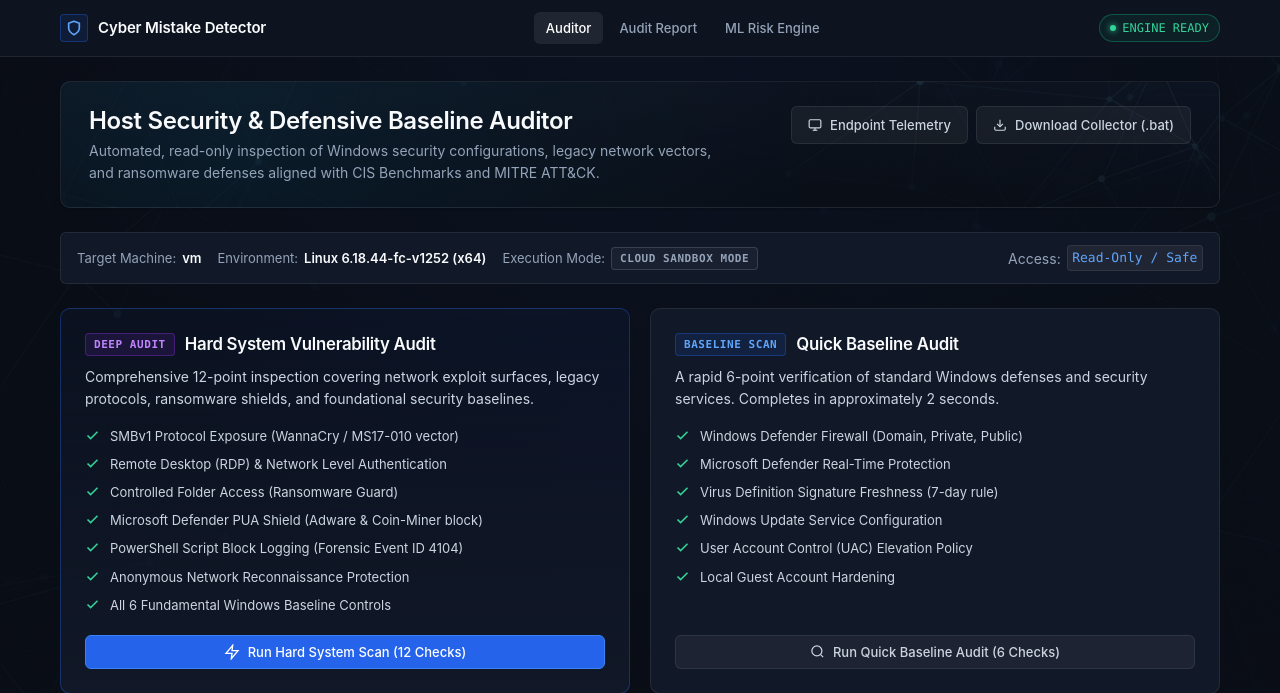
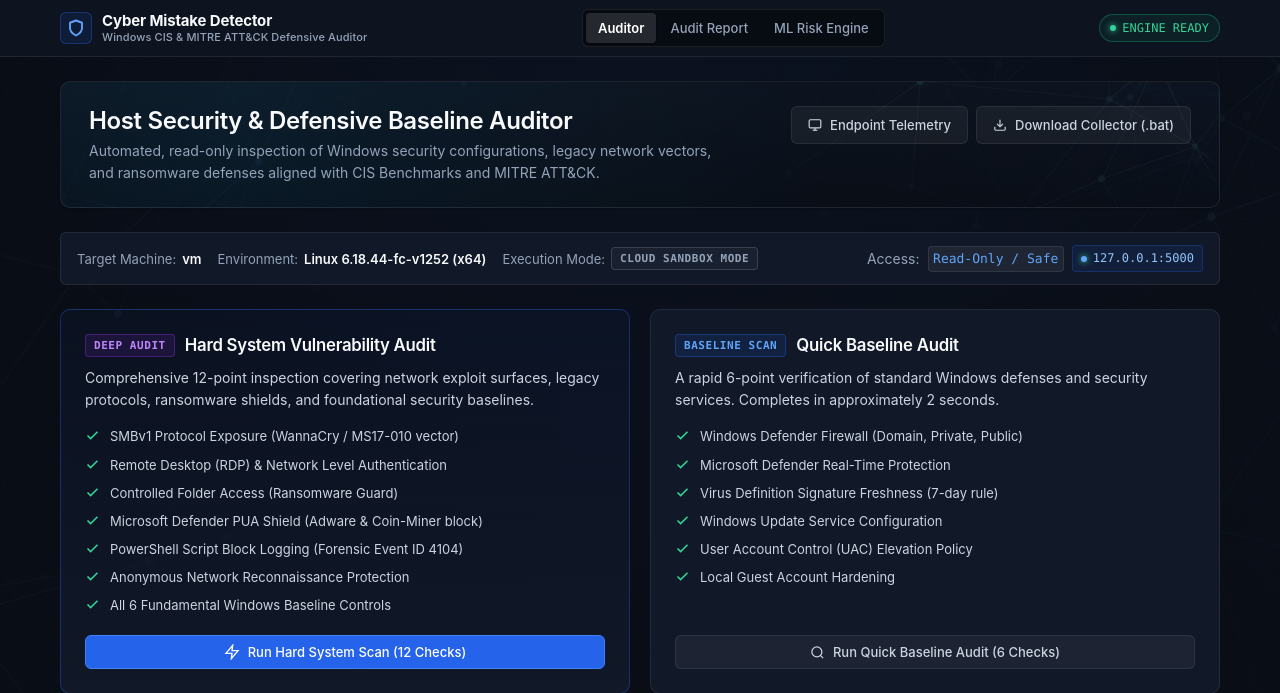
Before and after one commit to deva24102006/CyberSage, a Flask app: page / in a window 1280 px wide. Shown: the top 693 px of the page. Run offline with Flask 3, Linux system fonts and the light colour scheme; data that the repository does not hold is empty.

Commit message:
feat(ui): implement modern segmented navigation, brand typography, and network indicators

```diff
--- a/static/css/style.css
+++ b/static/css/style.css
@@ -1183,3 +1183,84 @@ footer p {
         color: #000000 !important;
     }
 }
+
+
+/* Segmented Navigation & Subtitle Typography */
+.brand-text-wrap {
+    display: flex;
+    flex-direction: column;
+    line-height: 1.25;
+}
+
+.brand-title {
+    font-weight: 700;
+    font-size: 0.9375rem;
+    letter-spacing: -0.01em;
+    color: #f8fafc;
+}
+
+.brand-sub {
+    font-size: 0.6875rem;
+    font-weight: 500;
+    color: var(--text-muted);
+    letter-spacing: 0.01em;
+}
+
+.shield-logo-wrap {
+    width: 32px !important;
+    height: 32px !important;
+    border-radius: var(--radius-md) !important;
+}
+
+.nav-links-segmented {
+    display: inline-flex;
+    align-items: center;
+    background: rgba(0, 0, 0, 0.4);
+    border: 1px solid var(--border-subtle);
+    border-radius: var(--radius-md);
+    padding: 3px;
+    gap: 2px;
+}
+
+.nav-links-segmented .nav-link {
+    padding: 5px 12px;
+    font-size: 0.8125rem;
+    font-weight: 500;
+    border-radius: var(--radius-sm);
+    color: var(--text-muted);
+    transition: all var(--transition-fast);
+}
+
+.nav-links-segmented .nav-link:hover {
+    color: var(--text-primary);
+    background: rgba(255, 255, 255, 0.05);
+}
+
+.nav-links-segmented .nav-link.active {
+    background: rgba(255, 255, 255, 0.12);
+    color: #ffffff;
+    font-weight: 600;
+    box-shadow: 0 1px 2px rgba(0, 0, 0, 0.3);
+}
+
+.system-network-pill {
+    display: inline-flex;
+    align-items: center;
+    gap: 6px;
+    font-family: var(--font-mono);
+    font-size: 0.75rem;
+    background: rgba(37, 99, 235, 0.1);
+    border: 1px solid rgba(37, 99, 235, 0.25);
+    color: #93c5fa;
+    padding: 3px 8px;
+    border-radius: var(--radius-sm);
+}
+
+.system-network-pill a {
+    color: #93c5fa;
+    text-decoration: none;
+}
+
+.system-network-pill a:hover {
+    text-decoration: underline;
+}
--- a/templates/index.html
+++ b/templates/index.html
@@ -13,14 +13,17 @@
         <div class="nav-content">
             <a href="{{ url_for('home') }}" class="brand-badge">
                 <span class="shield-logo-wrap" aria-hidden="true">
-                    <svg width="16" height="16" viewBox="0 0 24 24" fill="none" stroke="currentColor" stroke-width="2.5" stroke-linecap="round" stroke-linejoin="round">
+                    <svg width="18" height="18" viewBox="0 0 24 24" fill="none" stroke="currentColor" stroke-width="2.5" stroke-linecap="round" stroke-linejoin="round">
                         <path d="M12 22s8-4 8-10V5l-8-3-8 3v7c0 6 8 10 8 10z"/>
                     </svg>
                 </span>
-                <span>Cyber Mistake Detector</span>
+                <span class="brand-text-wrap">
+                    <span class="brand-title">Cyber Mistake Detector</span>
+                    <span class="brand-sub">Windows CIS &amp; MITRE ATT&amp;CK Defensive Auditor</span>
+                </span>
             </a>
 
-            <nav class="nav-links" aria-label="Main navigation">
+            <nav class="nav-links nav-links-segmented" aria-label="Main navigation">
                 <a href="{{ url_for('home') }}" class="nav-link active">Auditor</a>
                 <a href="{{ url_for('results') }}" class="nav-link">Audit Report</a>
                 <a href="{{ url_for('train_model_endpoint') }}" class="nav-link">ML Risk Engine</a>
@@ -81,9 +84,13 @@
                 </div>
             </div>
 
-            <div class="meta-item">
+            <div class="meta-item" style="display: flex; align-items: center; gap: 8px;">
                 <span>Access:</span>
                 <code>Read-Only / Safe</code>
+                <span class="system-network-pill">
+                    <span class="pulse-dot" style="width: 6px; height: 6px; background: #60a5fa; border-radius: 50%; display: inline-block;"></span>
+                    <a href="http://127.0.0.1:5000" target="_blank">127.0.0.1:5000</a>
+                </span>
             </div>
         </section>
 
```
Also changed, not shown: templates/results.html (+6 -3 lines), templates/train.html (+6 -3 lines).
